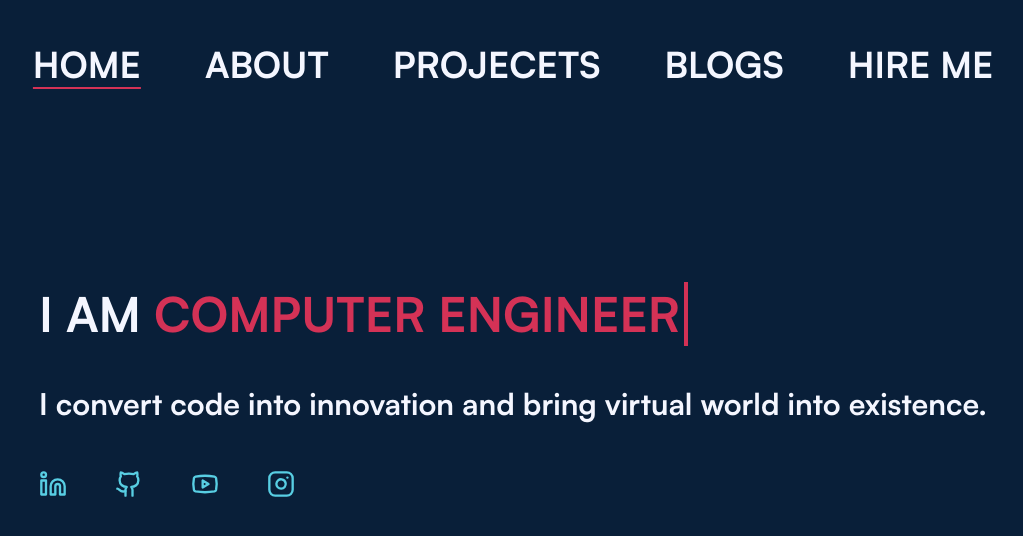
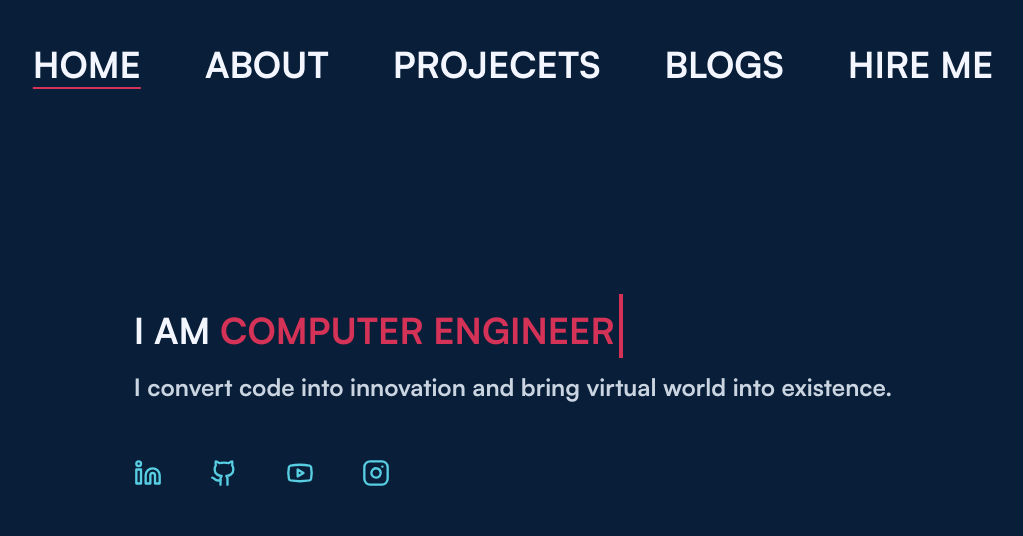
Before and after one commit to Bhargavoza1/my-portfolio, a Next.js app: page / in a window 1280 px wide. Shown: the top 536 px of the page, without its empty margins (127-1150 px from the left). Built offline with nearby package versions, Linux system fonts and the light colour scheme.

Commit message:
main page layout

```diff
--- a/src/app/(landing)/page.tsx
+++ b/src/app/(landing)/page.tsx
@@ -18,7 +18,7 @@ export default function Home() {
     return (
 
         <div
-            className=' min-h-[65vh] myimg:min-h-[80vh]  pt-0   md:container md:mx-auto myimg:flex content-center   items-center justify-center grid     place-items-center '>
+            className=' min-h-[65vh] myimg:min-h-[80vh]  pt-0   md:container md:mx-auto myimg:flex content-center   items-center justify-center grid     place-items-center  '>
 
             {/*    <div className='  myimg:ml-[5%]  min-w-[400px]  place-items-center  ' style={{ borderRadius: '50%', overflow: 'hidden', width: '400px', height: '400px' , position:'relative'}}>
       <Image
@@ -36,14 +36,14 @@ export default function Home() {
     </div>*/}
 
 
-            <div className=' px-5 2xl:px-[300px]  pt-[60px] landscape:pt-[20px]  myimg:pt-0     grid  space-y-8 lg:space-y-12 '>
-                <h1 className='  text-xl lg:text-5xl md:text-3xl ' style={myfont.style}>
+            <div className='  px-5 2xl:px-[300px]  pt-[60px] landscape:pt-[20px]  myimg:pt-0     grid   '>
+                <h1 className='  text-xl lg:text-4xl md:text-3xl pb-4 md:pb-5' style={myfont.style}>
                     I AM&nbsp;
                     <Typewriter textclass='text-MyRed' cursorclass='bg-MyRed'
                                 text="BHARGAV OZA,COMPUTER ENGINEER,HARDCORE PROGRAMMER,HARDCORE GAMER,EXPLORER"
                                 writeDelay={120} readDelay={1000} eraseDelay={70}/>
                 </h1>
-                <p className='  max-w-[1100px] text-lg   lg:text-3xl  md:text-xl  ' style={myfont.style}>I convert code into
+                <p className='  max-w-[1100px] text-lg   lg:text-2xl  md:text-xl text-gray-300 pb-12 md:pb-14' style={myfont.style}>I convert code into
                     innovation and bring virtual world into existence. </p>
 
 
--- a/src/app/(section)/about/page.tsx
+++ b/src/app/(section)/about/page.tsx
@@ -58,7 +58,7 @@ function About(): React.JSX.Element {
                                     </div>
                                 </div>
                             </h2>
-                            <p className='pb-3 text-gray-400 '>
+                            <p className='pb-3 text-gray-400  '>
                                 Hi, I am Bhargav Oza. I am a computer engineer from India(“<span
                                 className='font-extrabold text-white'>&nbsp;भारत&nbsp;</span>”). As a computer nerd, I
                                 am always in front of my computer. Building, Designing, Innovating something,
```
